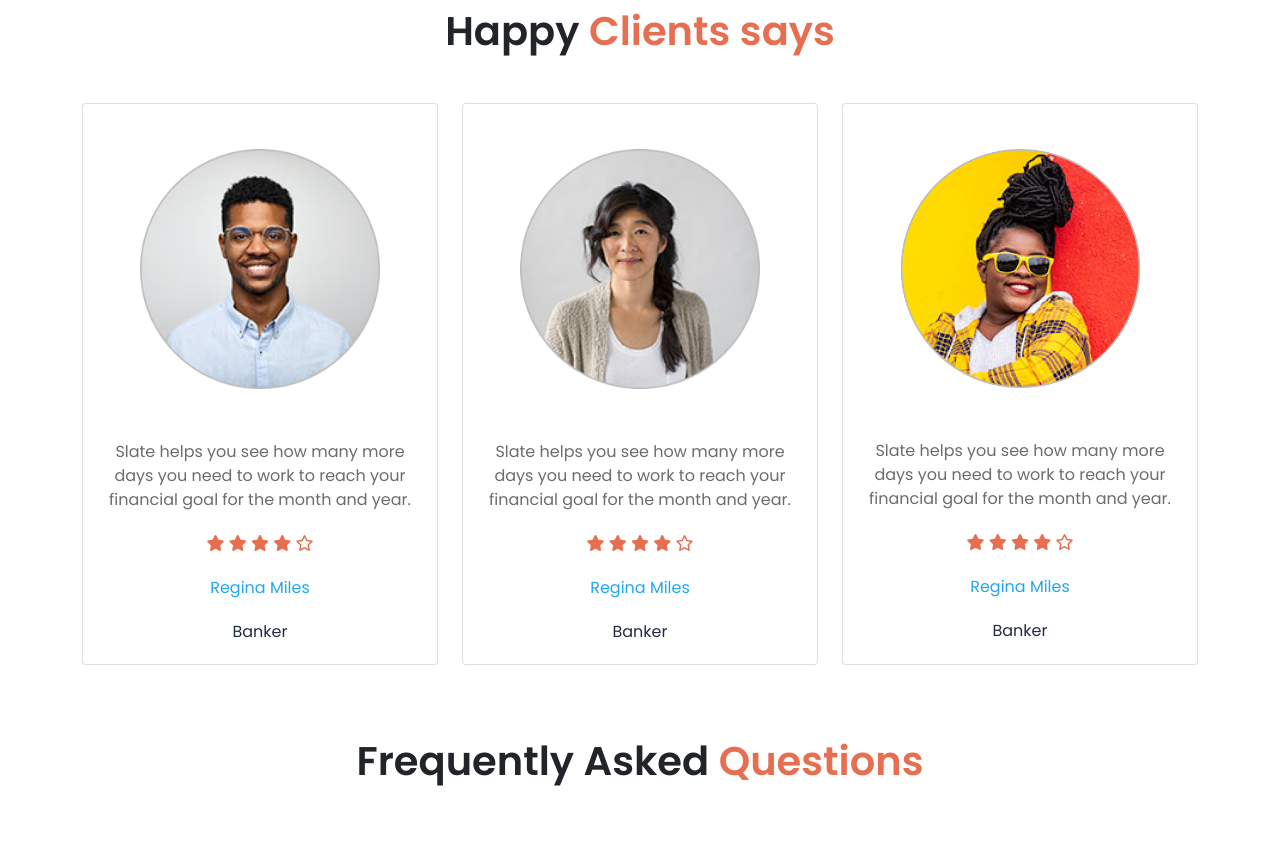
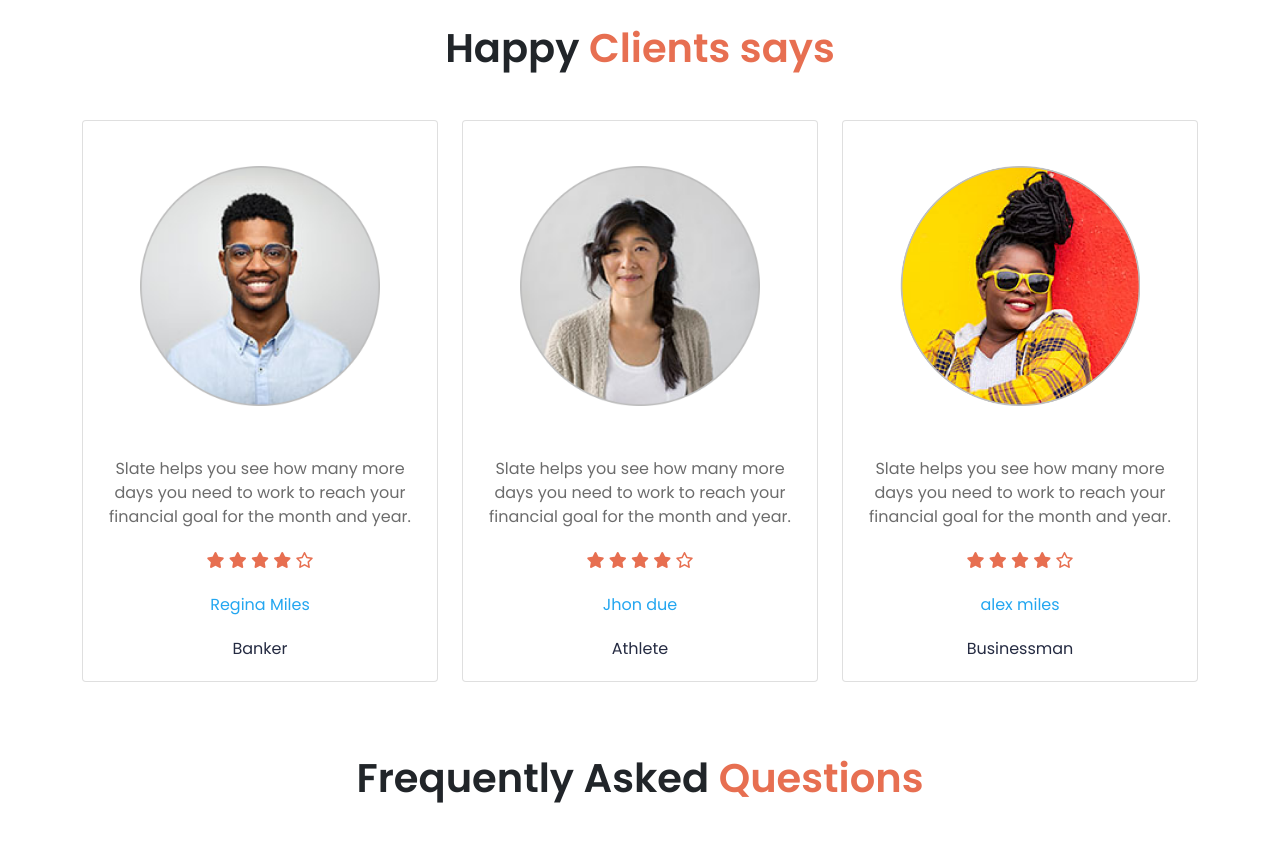
Before and after one commit to m-shahjalal/honda-cbr, a plain HTML site: page index.html in a window 1280 px wide. Shown: the part 2252-3093 px from the top of the page. Drawn offline with Linux system fonts and the light colour scheme.

Commit message:
fixing bugs

```diff
--- a/index.html
+++ b/index.html
@@ -286,7 +286,7 @@
 						</div>
 						<div class="card">
 							<img
-								src="/images/bike-1.png"
+								src="/images/bike-2.png"
 								class="card-img-top p-3"
 								alt="..."
 							/>
@@ -309,7 +309,7 @@
 						</div>
 						<div class="card">
 							<img
-								src="/images/bike-1.png"
+								src="/images/bike-3.png"
 								class="card-img-top p-3"
 								alt="..."
 							/>
@@ -417,7 +417,7 @@
 									pb-1
 								"
 							>
-								Regina Miles
+								Jhon due
 							</p>
 							<p
 								class="
@@ -427,7 +427,7 @@
 									custom-card-dec
 								"
 							>
-								Banker
+								Athlete
 							</p>
 						</div>
 					</div>
@@ -458,7 +458,7 @@
 									pb-1
 								"
 							>
-								Regina Miles
+								alex miles
 							</p>
 							<p
 								class="
@@ -468,7 +468,7 @@
 									custom-card-dec
 								"
 							>
-								Banker
+								Businessman
 							</p>
 						</div>
 					</div>
```
